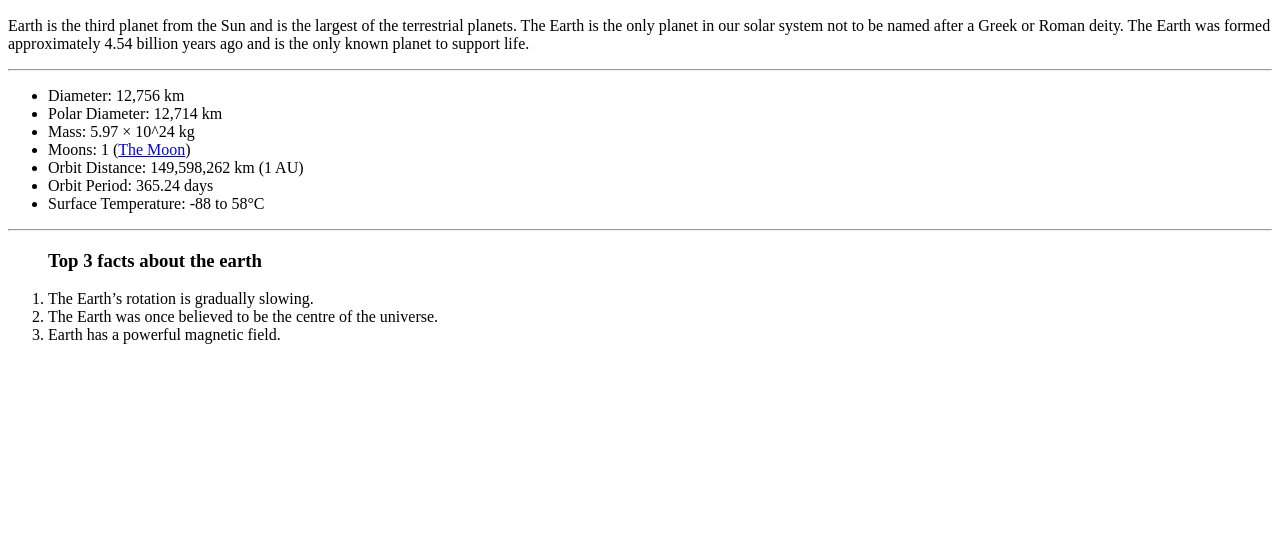
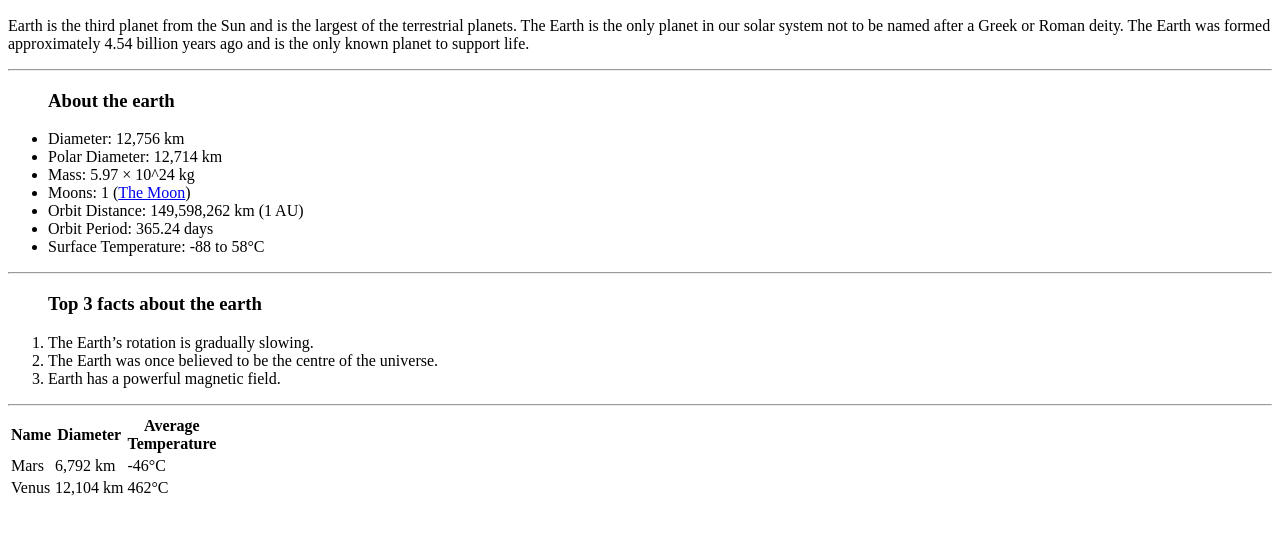
Before and after one commit to Darrenni97/udemy, a plain HTML site: page 1-html/my-webpage.html in a window 1280 px wide. Shown: the part 146-680 px from the top of the page. Drawn offline with Linux system fonts and the light colour scheme.

Commit message:
added table for other planet facts

```diff
--- a/1-html/my-webpage.html
+++ b/1-html/my-webpage.html
@@ -25,6 +25,8 @@
     <hr />
 
     <ul>
+      <h3>About the earth</h3>
+
       <li>Diameter: 12,756 km</li>
       <li>Polar Diameter: 12,714 km</li>
       <li>Mass: 5.97 × 10^24 kg</li>
@@ -43,5 +45,33 @@
       <li>The Earth was once believed to be the centre of the universe.</li>
       <li>Earth has a powerful magnetic field.</li>
     </ol>
+
+    <hr />
+
+    <table>
+      <thead>
+        <tr>
+          <th>Name</th>
+          <th>Diameter</th>
+          <th>
+            Average <br />
+            Temperature
+          </th>
+        </tr>
+      </thead>
+      <tbody>
+        <tr>
+          <td>Mars</td>
+          <td>6,792 km</td>
+          <td>-46&deg;C</td>
+        </tr>
+
+        <tr>
+          <td>Venus</td>
+          <td>12,104 km</td>
+          <td>462&deg;C</td>
+        </tr>
+      </tbody>
+    </table>
   </body>
 </html>
```
